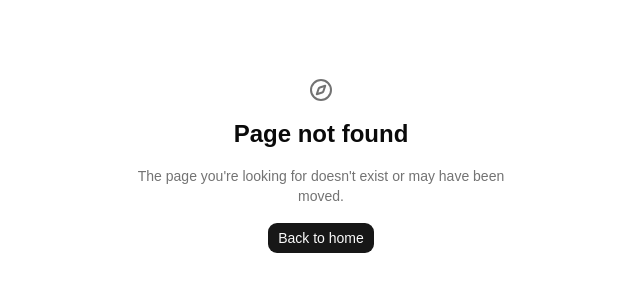
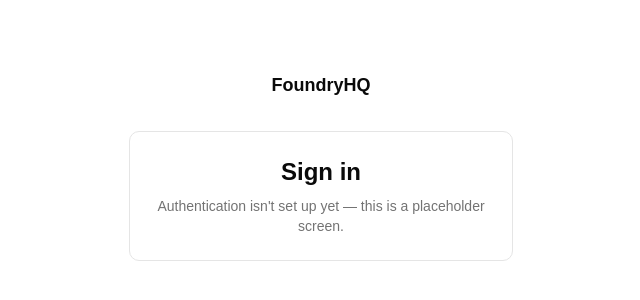
Before and after one commit to Dapo-dan/foundryhq, a React (Vite) app in the folder apps/web/: page /auth in a window 1280 px wide. Before the commit this address had no page. Shown: the part 234-534 px from the top of the page, without its empty margins (319-959 px from the left). Built offline with nearby package versions, Linux system fonts and the light colour scheme.

Commit message:
feat(web): add AuthLayout and Authentication page shell
Auth screens get a minimal centered layout with no app chrome,
matching the standard SaaS pattern of hiding sidebar/nav pre-login.

```diff
--- /dev/null
+++ b/apps/web/src/components/layout/AuthLayout.tsx
@@ -0,0 +1,12 @@
+import { Outlet } from 'react-router-dom'
+
+export function AuthLayout() {
+  return (
+    <div className="flex min-h-svh flex-col items-center justify-center bg-background px-4">
+      <div className="mb-8 text-lg font-semibold">FoundryHQ</div>
+      <div className="w-full max-w-sm">
+        <Outlet />
+      </div>
+    </div>
+  )
+}
--- /dev/null
+++ b/apps/web/src/pages/auth/index.tsx
@@ -0,0 +1,10 @@
+export function AuthPage() {
+  return (
+    <div className="flex flex-col gap-2 rounded-lg border border-border p-6 text-center">
+      <h1 className="text-2xl font-bold">Sign in</h1>
+      <p className="text-sm text-muted-foreground">
+        Authentication isn't set up yet — this is a placeholder screen.
+      </p>
+    </div>
+  )
+}
--- a/apps/web/src/routes.tsx
+++ b/apps/web/src/routes.tsx
@@ -1,9 +1,11 @@
 import { createBrowserRouter, Navigate } from 'react-router-dom'
 import { AppLayout } from '@/components/layout'
+import { AuthLayout } from '@/components/layout/AuthLayout'
 import { DashboardPage } from '@/pages/dashboard'
 import { ProjectsPage } from '@/pages/projects'
 import { TasksPage } from '@/pages/tasks'
 import { SettingsPage } from '@/pages/settings'
+import { AuthPage } from '@/pages/auth'
 import { NotFoundPage } from '@/pages/not-found'
 
 export const router = createBrowserRouter([
@@ -18,6 +20,10 @@ export const router = createBrowserRouter([
     ],
   },
   {
+    element: <AuthLayout />,
+    children: [{ path: 'auth', element: <AuthPage /> }],
+  },
+  {
     path: '*',
     element: <NotFoundPage />,
   },
```
